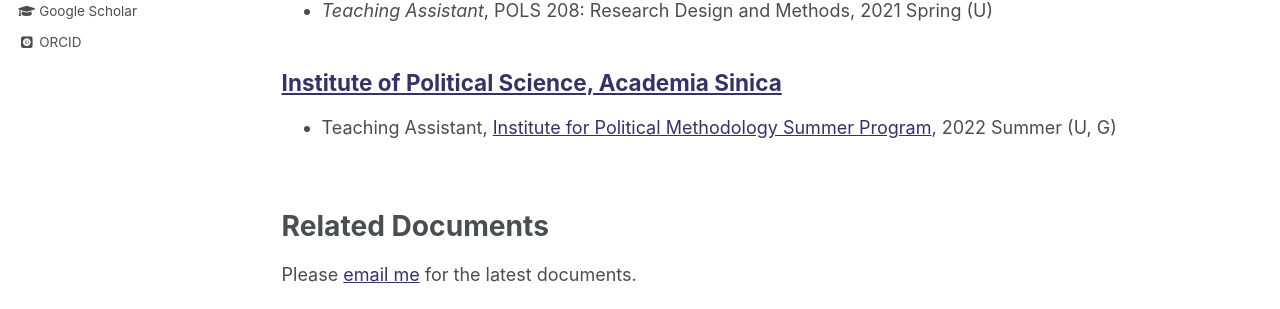
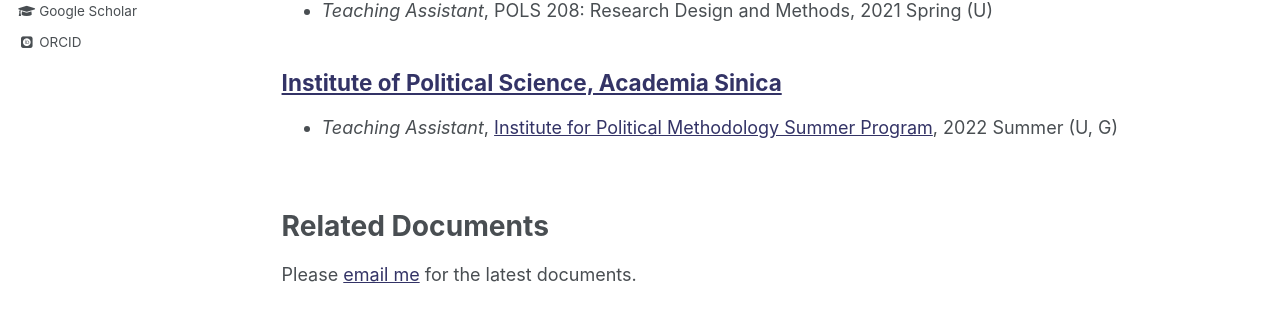
Before and after one commit to hsuyumin/hsuyumin.github.io, a Jekyll site: the page built from _pages/teaching.md, in a window 1280 px wide and 1112 px high. Shown: the part 449-758 px from the top of the window. Built offline with Jekyll 4.4.1, drawn with Linux system fonts in a browser that asks for light colours; some web fonts are replaced.

```diff
--- a/_pages/teaching.md
+++ b/_pages/teaching.md
@@ -17,7 +17,7 @@ author_profile: true
 * _Teaching Assistant_, POLS 208: Research Design and Methods, 2021 Spring (U)
 
 ## [Institute of Political Science, Academia Sinica](https://www.ipsas.sinica.edu.tw/en/)
-* Teaching Assistant, [Institute for Political Methodology Summer Program](http://www.ipmasia.org/), 2022 Summer (U, G)
+* _Teaching Assistant_, [Institute for Political Methodology Summer Program](http://www.ipmasia.org/), 2022 Summer (U, G)
 
 &nbsp;
 &nbsp;
```
